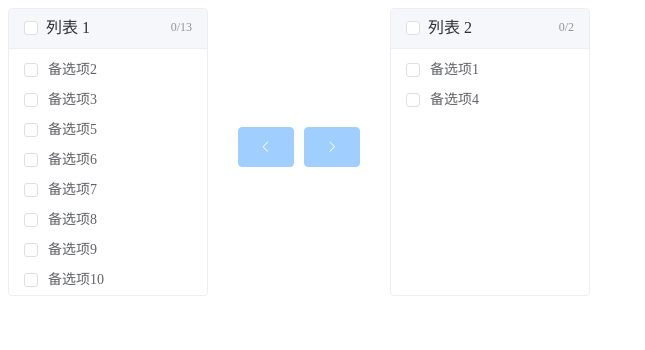
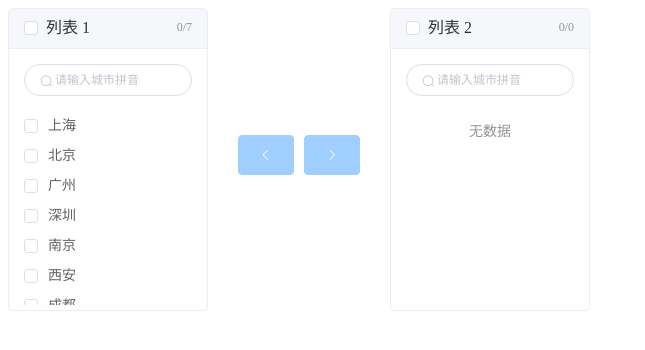
Before and after one commit to kingyeahwei/element_learning, a Vue app: page / in a window 1280 px wide. Shown: the top 350 px of the page, without its empty margins (0-645 px from the left). Built offline with nearby package versions, Linux system fonts and the light colour scheme.

Commit message:
transfer 搜索

```diff
--- a/src/App.vue
+++ b/src/App.vue
@@ -1,6 +1,9 @@
 <template>
   <div id="app">
     <el-transfer
+      filterable
+      :filter-method="filterMethod"
+      filter-placeholder="请输入城市拼音"
       v-model="value"
       :data="data"
     ></el-transfer>
@@ -14,21 +17,29 @@
     data() {
       const generateData = (_) => {
         const data = [];
-        for (let i = 1; i <= 15; i++) {
+        const cities = ["上海", "北京", "广州", "深圳", "南京", "西安", "成都"];
+        const pinyin = ["shanghai", "beijing", 'guangzhou', "shenzhen", 'nanjing', 'xian', 'chengdu'];
+        cities.forEach((item, index) => {
           data.push({
-            key: i,
-            label: `备选项${i}`,
-            disable: i % 4 == 0
-          })
-        }
-        return data
-      }
+            label: item,
+            key: index,
+            pinyin: pinyin[index]
+          });
+        });
+        return data;
+      };
       return {
         data: generateData(),
-        value: [1, 4]
-      };
+        value: [],
+      }
     },
-    methods: {}
+    methods: {
+      filterMethod(query, item) {
+        console.log(query)
+        console.log(item)
+        return item.pinyin.indexOf(query) > -1;
+      }
+    }
   };
 </script>
 
```
